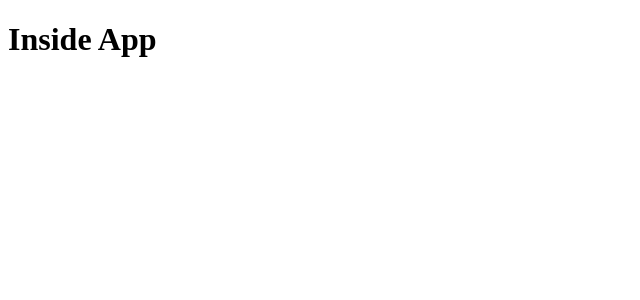
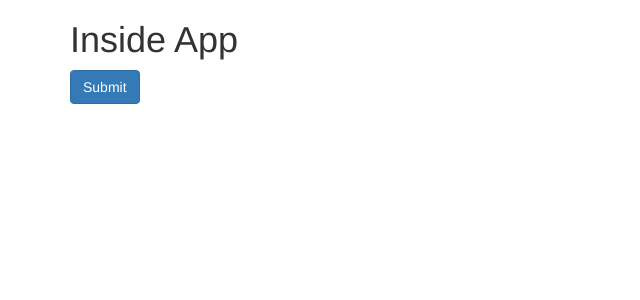
Before and after one commit to anshulrts/AngularBook, an Angular app: page / in a window 1280 px wide. Shown: the top 300 px of the page, without its empty margins (0-640 px from the left). Built offline with nearby package versions, Linux system fonts and the light colour scheme.

Commit message:
First method of adding Bootstrap - CDN

```diff
--- a/src/app/app.component.html
+++ b/src/app/app.component.html
@@ -1,3 +1,6 @@
-<h1>
-    Inside App
-</h1>
+<div class="container">
+    <h1>
+        Inside App
+    </h1>
+    <button type="button" class="btn btn-primary">Submit</button>
+</div>
--- a/src/index.html
+++ b/src/index.html
@@ -6,8 +6,11 @@
   <base href="/">
   <meta name="viewport" content="width=device-width, initial-scale=1">
   <link rel="icon" type="image/x-icon" href="favicon.ico">
+  <link rel="stylesheet" href="https://maxcdn.bootstrapcdn.com/bootstrap/3.3.7/css/bootstrap.min.css" integrity="sha384-BVYiiSIFeK1dGmJRAkycuHAHRg32OmUcww7on3RYdg4Va+PmSTsz/K68vbdEjh4u" crossorigin="anonymous">
 </head>
 <body>
   <app-root></app-root>
+  <script src="https://code.jquery.com/jquery-3.1.1.min.js" integrity="sha256-hVVnYaiADRTO2PzUGmuLJr8BLUSjGIZsDYGmIJLv2b8=" crossorigin="anonymous"></script>
+  <script src="https://maxcdn.bootstrapcdn.com/bootstrap/3.3.7/js/bootstrap.min.js" integrity="sha384-Tc5IQib027qvyjSMfHjOMaLkfuWVxZxUPnCJA7l2mCWNIpG9mGCD8wGNIcPD7Txa" crossorigin="anonymous"></script>
 </body>
 </html>
```
